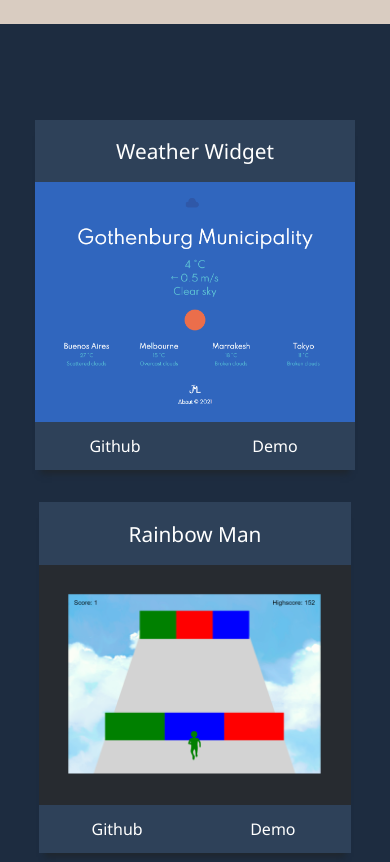
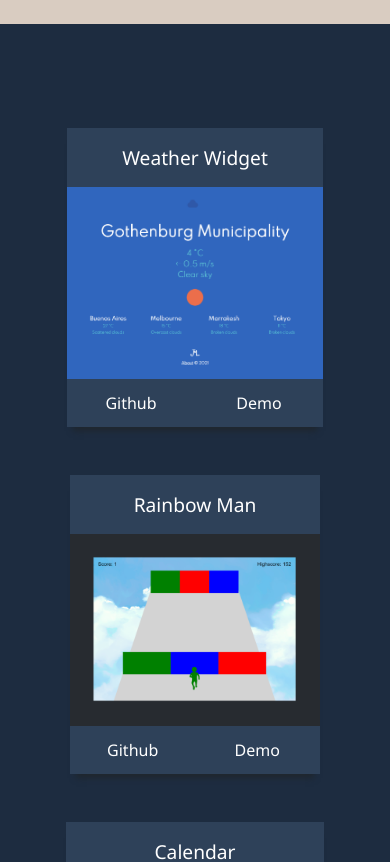
Before and after one commit to johnrybo/resume-react, a React (Create React App) app: page / in a window 390 px wide. Shown: the part 820-1682 px from the top of the page. Built offline with nearby package versions, Linux system fonts and the light colour scheme; a web font is replaced by a local one.

Commit message:
media queries

```diff
--- a/src/css/App.css
+++ b/src/css/App.css
@@ -141,7 +141,7 @@ body {
 
 .Project {
   grid-area: project;
-  margin: 1rem;
+  margin: 3rem;
   background-color: #2E4159;
   color: white;
   box-shadow: 0 10px 6px -6px #1f262e;
@@ -153,14 +153,14 @@ body {
 } */
 
 .Project h2 {
-  font-size: 1.4rem;
+  font-size: 1.6rem;
   text-align: center;
   font-weight: 400;
 }
 
 .projectImage {
   width: auto;
-  height: 15rem;
+  height: 30rem;
   display: block;
   /* border-top-left-radius: 1rem;
   border-top-right-radius: 1rem; */
@@ -174,7 +174,7 @@ body {
 
 .GitHubButton, .DemoButton {
   width: 50%;
-  height: 3rem;
+  height: 5rem;
   background-color: #2E4159;
   border: none;
   font-size: 1rem;
--- a/src/css/MediaQueries.css
+++ b/src/css/MediaQueries.css
@@ -88,6 +88,23 @@
     margin: 1.5rem 0 1rem 0;
     font-size: 1.3rem;
   }
+
+  .Project {
+    margin: 1.5rem;
+  }
+
+  .projectImage {
+    height: 15rem;
+  }
+
+  .Project h2 {
+    font-size: 1.2rem;
+  }
+
+  .GitHubButton, .DemoButton {
+    height: 3rem;
+  }
+
 }
 
   @media (max-width: 500px) {
@@ -109,4 +126,8 @@
       max-width: 100%;
     }
 
+    .projectImage {
+      height: 12rem;
+    }
+
   }
```
